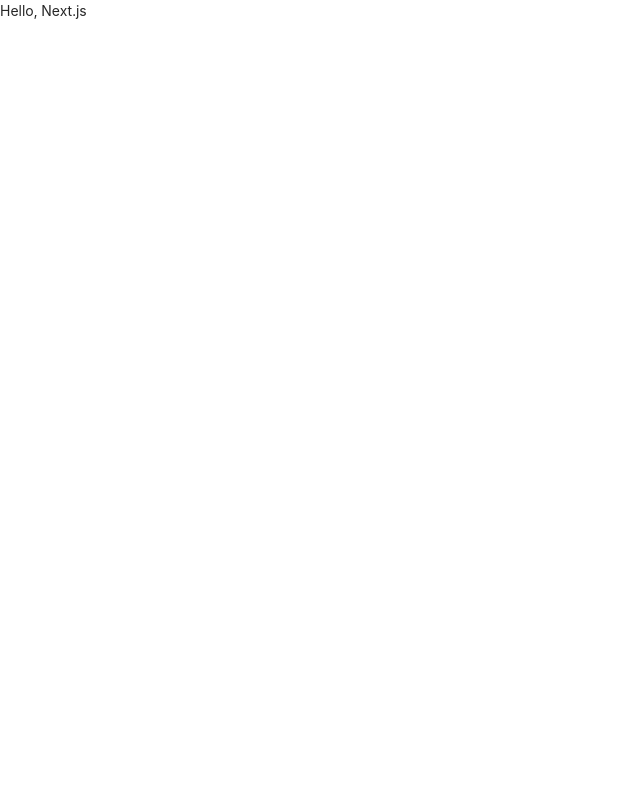
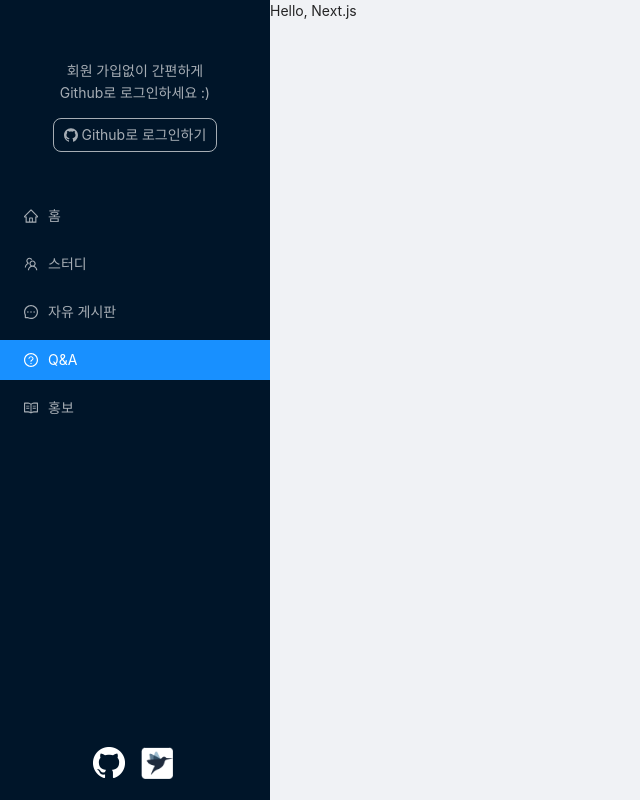
Before and after one commit to TEAM-ARK/sprout-front, a Next.js app: page / in a window 1280 px wide. Shown: the whole page, without its empty margins (0-640 px from the left). Built offline with nearby package versions, Linux system fonts and the light colour scheme.

Commit message:
Feat: 데스크탑 모드 네비게이션바 구현

```diff
--- /dev/null
+++ b/src/components/AppLayout.tsx
@@ -0,0 +1,95 @@
+import React, { FC } from 'react';
+import { Layout, Menu } from 'antd';
+import {
+  HomeOutlined,
+  TeamOutlined,
+  ReadOutlined,
+  QuestionCircleOutlined,
+  MessageOutlined,
+  GithubOutlined,
+} from '@ant-design/icons';
+import Image from 'next/image';
+import programmersLogo from '../../public/images/programmers_logo.png';
+import githubLogo from '../../public/images/github_logo.png';
+
+React.useLayoutEffect = React.useEffect;
+
+const AppLayout: FC = ({ children }) => {
+  const siderStyle = {
+    height: '100vh',
+    paddingTop: '40px',
+  };
+
+  const loginWrapper = {
+    padding: '20px 20px 40px 20px',
+    textAlign: 'center',
+    color: 'rgba(255, 255, 255, 0.65)',
+  };
+
+  const loginButton = {
+    backgroundColor: 'rgba(0, 0, 0, 0)',
+    border: '1px solid rgba(255, 255, 255, 0.65)',
+    borderRadius: '8px',
+    padding: '5px 10px',
+  };
+
+  const siteMove = {
+    bottom: 0,
+    position: 'absolute',
+    textAlign: 'center',
+    padding: '20px 20px',
+    width: '100%',
+  };
+
+  const siteMoveButton = {
+    backgroundColor: 'rgba(0,0,0,0)',
+    borderWidth: 0,
+    paddingRight: '10px',
+  };
+  const { Sider, Content } = Layout;
+  return (
+    <Layout>
+      <Sider style={siderStyle} width={270}>
+        <div style={loginWrapper}>
+          <p>
+            회원 가입없이 간편하게
+            <br /> Github로 로그인하세요 :)
+          </p>
+          <button type="button" style={loginButton}>
+            <GithubOutlined />
+            <span style={{ marginLeft: '4px' }}>Github로 로그인하기</span>
+          </button>
+        </div>
+        <Menu theme="dark" mode="inline" defaultSelectedKeys={['4']}>
+          <Menu.Item key="1" icon={<HomeOutlined />}>
+            홈
+          </Menu.Item>
+          <Menu.Item key="2" icon={<TeamOutlined />}>
+            스터디
+          </Menu.Item>
+          <Menu.Item key="3" icon={<MessageOutlined />}>
+            자유 게시판
+          </Menu.Item>
+          <Menu.Item key="4" icon={<QuestionCircleOutlined />}>
+            Q&A
+          </Menu.Item>
+          <Menu.Item key="5" icon={<ReadOutlined />}>
+            홍보
+          </Menu.Item>
+          <div style={siteMove}>
+            {/* <input type="image"></input> */}
+            <button type="button" style={siteMoveButton}>
+              <Image src={githubLogo} />
+            </button>
+            <button type="button" style={siteMoveButton}>
+              <Image src={programmersLogo} width={32} height={32} />
+            </button>
+          </div>
+        </Menu>
+      </Sider>
+      <Content>{children}</Content>
+    </Layout>
+  );
+};
+
+export default AppLayout;
--- a/src/pages/_app.tsx
+++ b/src/pages/_app.tsx
@@ -2,6 +2,7 @@ import React, { FC } from 'react';
 import Head from 'next/head';
 import 'antd/dist/antd.css';
 import { AppProps } from 'next/app';
+import AppLayout from '../components/AppLayout';
 
 const Sprout: FC<AppProps> = ({ Component, pageProps }: AppProps) => {
   return (
@@ -9,7 +10,9 @@ const Sprout: FC<AppProps> = ({ Component, pageProps }: AppProps) => {
       <Head>
         <title>Sprout</title>
       </Head>
-      <Component {...pageProps} />
+      <AppLayout>
+        <Component {...pageProps} />
+      </AppLayout>
     </>
   );
 };
```
